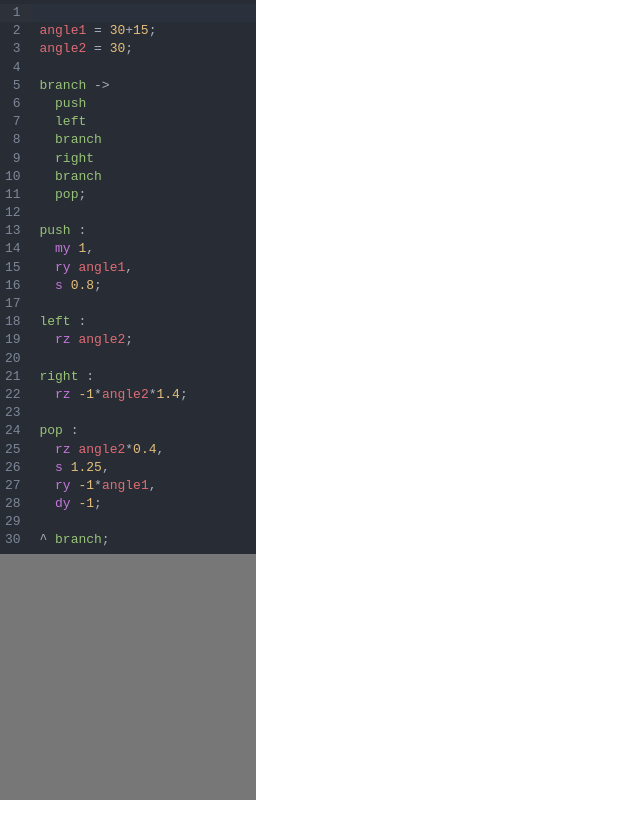
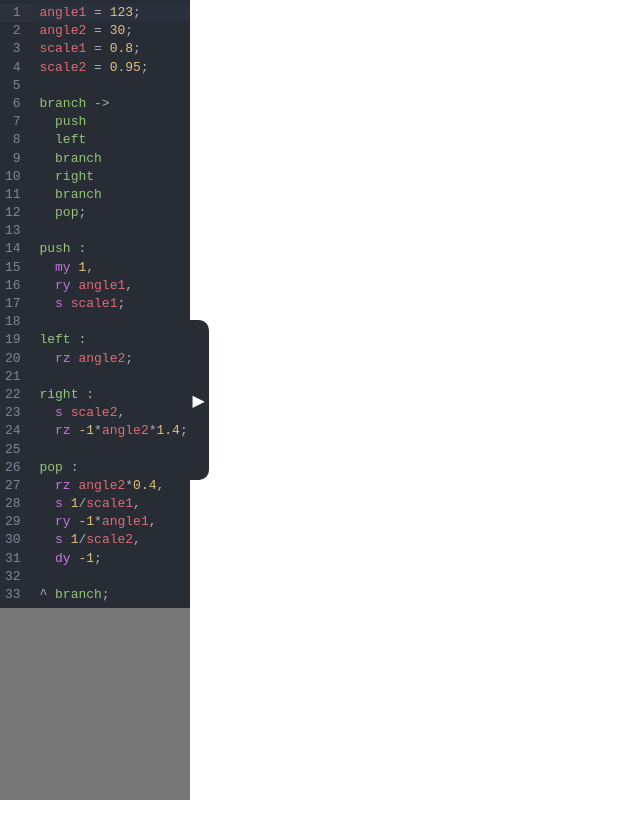
Before and after one commit to radian628/l-system-fractal-generator, a React (Vite) app: page / in a window 1280 px wide. Shown: the whole page, without its empty margins (0-640 px from the left). Built offline with nearby package versions, Linux system fonts and the light colour scheme.

Commit message:
working programming language implementation

```diff
--- a/index.html
+++ b/index.html
@@ -8,7 +8,6 @@
   </head>
   <body>
     <div id="root"></div>
-    <div id="code-editor-root"></div>
     <script type="module" src="/src/main.tsx"></script>
   </body>
 </html>
--- a/src/App.tsx
+++ b/src/App.tsx
@@ -1,12 +1,25 @@
 import { mat4, vec3 } from 'gl-matrix';
+import React from 'react';
 import { useState } from 'react'
 import './App.css'
 import { MainCanvas } from './canvas/MainCanvas'
+import { LSystemCodeEditor } from './code-editor/CodeEditor';
+import { LSystemDSLCompilerOutput } from './code-editor/Compiler';
 import { applyLSystem, iterateLSystem, LSystemApplication, LSystemSpecification, mapLSystemApplication, optimizeLSystemSpec } from './l-system/LSystemGenerator'
 
 function App() {
 
-    return <MainCanvas></MainCanvas>
+    const [lSystem, setLSystem] = useState<LSystemDSLCompilerOutput>();
+
+    return <React.Fragment>
+        <LSystemCodeEditor onSuccessfulRecompile={o => {
+            console.log(o);
+            setLSystem(o);
+        }}></LSystemCodeEditor>
+        {lSystem && <MainCanvas
+            lSystem={lSystem}
+        ></MainCanvas>}
+    </React.Fragment>
 }
 
 export default App
--- a/src/canvas/Hooks.tsx
+++ b/src/canvas/Hooks.tsx
@@ -14,7 +14,7 @@ import { transform } from "typescript";
 import { cubeIndices, cubeVertices } from "./VertexData";
 import { deindex } from "../webgl-helpers/WebGLUtils";
 import { LSystemBufferData, LSystemToBuffers } from "../l-system/LSystemToBuffers";
-import { compile } from "../code-editor/Compiler";
+import { compile, LSystemDSLCompilerOutput } from "../code-editor/Compiler";
 import { sampleCode } from "../code-editor/CodeEditor";
 
 export function useUpToDate<T>(state: T) {
@@ -24,7 +24,7 @@ export function useUpToDate<T>(state: T) {
         ref.current = state;
     }, [state]);
 
-    return [ref.current, ref];
+    return [ref.current, ref] as const;
 }
 
 export function useAnimationFrame(callback: (time: number) => void) {
@@ -54,7 +54,12 @@ type WebGLState = {
 }
 
 
-function createWebGLState(gl: WebGL2RenderingContext): Result<WebGLState, string> {
+function createWebGLState(
+    gl: WebGL2RenderingContext,
+    options: {
+        lSystem: LSystemDSLCompilerOutput
+    }
+): Result<WebGLState, string> {
     const tf = gl.createTransformFeedback();
     if (!tf) return err("Failed to create transform feedback.");
     const genProgram = getProgramFromStrings(gl, GEN_VERT_SHADER, GEN_FRAG_SHADER, {
@@ -71,8 +76,8 @@ function createWebGLState(gl: WebGL2RenderingContext): Result<WebGLState, string
     const deindexedCubeBuffer = createBufferWithData(gl, deindexedCubeVertices, gl.STATIC_DRAW);
     if (!deindexedCubeBuffer.ok) return err("Failed to create deindexed cube buffer");
 
-    const compiledLSys = compile(sampleCode);
-    if (!compiledLSys.ok) return err(JSON.stringify(compiledLSys.data));
+    const compiledLSys = options.lSystem;
+    //if (!compiledLSys.ok) return err(JSON.stringify(compiledLSys.data));
 
     const lsbd = LSystemToBuffers(
         gl,
@@ -82,8 +87,8 @@ function createWebGLState(gl: WebGL2RenderingContext): Result<WebGLState, string
             cubeBuffer: deindexedCubeBuffer.data,
             tf
         },
-        compiledLSys.data.spec,
-        compiledLSys.data.app,
+        compiledLSys.spec,
+        compiledLSys.app,
         5,
         5
     );
@@ -100,7 +105,10 @@ function createWebGLState(gl: WebGL2RenderingContext): Result<WebGLState, string
 
 
 export function useWebGLState(
-    canvasRef: React.RefObject<HTMLCanvasElement>,
+    canvasRef: React.RefObject<HTMLCanvasElement | undefined>,
+    options: {
+        lSystem: LSystemDSLCompilerOutput
+    },
     callback: (time: number, gls: WebGLState) => void
 ): {
     glStatus: Result<undefined, string>,
@@ -111,8 +119,15 @@ export function useWebGLState(
 
     const [windowSize, setWindowSize] = useState<[number, number]>([window.innerWidth, window.innerHeight]);
 
+    const [, optionsUpToDate] = useUpToDate(options);
+
+    useEffect(() => {
+        stateRef.current = undefined;
+    }, [options.lSystem]);
+
     useEffect(() => {
         window.addEventListener("resize", e => {
+            if (!canvasRef.current) return;
             stateRef.current = undefined;
             if (canvasRef.current) {
                 canvasRef.current.width = window.innerWidth;
@@ -126,7 +141,8 @@ export function useWebGLState(
         if (!gl) return setWebGLError(err("Failed to create WebGL context."));
 
         if (!stateRef.current) {
-            const state = createWebGLState(gl);
+            console.log("got here", optionsUpToDate);
+            const state = createWebGLState(gl, optionsUpToDate.current);
 
             if (!state.ok) return setWebGLError(err(state.data));
 
--- a/src/canvas/Input.tsx
+++ b/src/canvas/Input.tsx
@@ -1,6 +1,6 @@
 import { useEffect, useRef, useState } from "react";
 
-export function useInput(pointerLockRef: React.RefObject<HTMLElement>) {
+export function useInput(pointerLockRef: React.RefObject<HTMLElement | undefined>) {
 
     const inputRef = useRef({
         keysDown: {} as { [key: string]: boolean },
@@ -10,6 +10,8 @@ export function useInput(pointerLockRef: React.RefObject<HTMLElement>) {
     });
 
     useEffect(() => {
+        if (!pointerLockRef.current) return;
+
         const click = (e: MouseEvent) => {
             if (e.target === pointerLockRef.current) {
                 pointerLockRef.current?.requestPointerLock();
@@ -19,18 +21,21 @@ export function useInput(pointerLockRef: React.RefObject<HTMLElement>) {
 
 
         const keydown = (e: KeyboardEvent) => {
+            if (document.pointerLockElement !== pointerLockRef.current) return;
             inputRef.current.keysDown[e.key.toUpperCase()] = true;
         }
         document.addEventListener("keydown", keydown);
 
 
         const keyup = (e: KeyboardEvent) => {
+            if (document.pointerLockElement !== pointerLockRef.current) return;
             inputRef.current.keysDown[e.key.toUpperCase()] = false;
         };
         document.addEventListener("keyup", keyup);
 
 
         const mousemove = (e: MouseEvent) => {
+            if (document.pointerLockElement !== pointerLockRef.current) return;
             inputRef.current.mouseDeltas.x += e.movementX;
             inputRef.current.mouseDeltas.y += e.movementY;
         }
--- a/src/canvas/MainCanvas.tsx
+++ b/src/canvas/MainCanvas.tsx
@@ -2,15 +2,19 @@ import { createRef, useEffect, useRef } from "react";
 import { getProgramFromStrings, bindProgram, setUniforms, Matrix4 } from "../webgl-helpers/Shader";
 import { bindBuffer, createBufferWithData } from "../webgl-helpers/Buffer";
 import { bindVertexArray, createVertexArray } from "../webgl-helpers/VertexArray";
-import { useAnimationFrame, useWebGLState } from "./Hooks";
+import { useAnimationFrame, useUpToDate, useWebGLState } from "./Hooks";
 import { mat4, vec3 } from "gl-matrix";
 import { useInput } from "./Input";
 import { drawLSystemToBuffers } from "../l-system/LSystemToBuffers";
+import { LSystemDSLCompilerOutput } from "../code-editor/Compiler";
+import React from "react";
 
 
 
-export function MainCanvas() {
-    const canvasRef = createRef<HTMLCanvasElement>();
+export function MainCanvas(props: { lSystem: LSystemDSLCompilerOutput }) {
+    const canvasRef = useRef<HTMLCanvasElement>();
+
+    const lSystemRef = useUpToDate(props.lSystem);
 
     const inputRef = useInput(canvasRef);
 
@@ -18,7 +22,9 @@ export function MainCanvas() {
 
     const positionRef = useRef(vec3.fromValues(-3.5, -3.5, -3.5))
 
-    const glState = useWebGLState(canvasRef, (time, gls) => {
+    const glState = useWebGLState(canvasRef, {
+        lSystem: props.lSystem
+    }, (time, gls) => {
         const currentRotation =
         mat4.mul(
             mat4.create(),
@@ -69,15 +75,13 @@ export function MainCanvas() {
         // gl.drawArraysInstanced(gl.TRIANGLES, 0, 36 * gls.lSystemInstanceCount, 1);
     });
 
-    if (!glState.glStatus.ok) {
-        //console.log(glState.glStatus.data);
-        return <p>{glState.glStatus.data}</p>;
-    }
-
-    return <canvas
-        id="main-canvas"
-        ref={canvasRef}
-        width={glState.windowSize[0]}
-        height={glState.windowSize[1]}
-    ></canvas>
+    return <React.Fragment>
+        {!glState.glStatus.ok && <p>{glState.glStatus.data}</p>}
+        <canvas
+            id="main-canvas"
+            ref={elem => canvasRef.current = elem ?? undefined}
+            width={glState.windowSize[0]}
+            height={glState.windowSize[1]}
+        ></canvas>
+    </React.Fragment>
 }
--- a/src/code-editor/CodeEditor.css
+++ b/src/code-editor/CodeEditor.css
@@ -2,7 +2,23 @@
     position: absolute;
     top: 0px;
     left: 0px;
-    width: 20vw;
     height: 100vh;
     background-color: #00000088;
+    z-index: 1;
+    transition: left 0.1s;
 }
+
+.hover-expander {
+    position: absolute;
+    top: 40%;
+    left: calc(100% - 1px);
+    background-color: #282c34;
+    height: 20%;
+    width: 20px;
+    border-top-right-radius: 10px;
+    border-bottom-right-radius: 10px;
+    display: flex;
+    justify-content: center;
+    align-items: center;
+    color: white;
+}
--- a/src/code-editor/CodeEditor.tsx
+++ b/src/code-editor/CodeEditor.tsx
@@ -1,6 +1,7 @@
 // general codemirror stuff
 import {EditorState} from "@codemirror/state"
 import {EditorView, keymap, lineNumbers} from "@codemirror/view"
+import {lintGutter, linter} from "@codemirror/lint";
 import {defaultKeymap} from "@codemirror/commands"
 import {basicSetup} from "codemirror";
 import {oneDark} from "@codemirror/theme-one-dark"
@@ -13,10 +14,13 @@ import {styleTags, tags as t} from "@lezer/highlight"
 import {LRLanguage, LanguageSupport} from "@codemirror/language"
 
 import "./CodeEditor.css";
-import { compile } from "./Compiler";
-export const sampleCode = `
-angle1 = 30+15;
+import { compile, LSystemDSLCompilerOutput } from "./Compiler";
+import { useEffect, useRef, useState } from "react";
+export const sampleCode =
+`angle1 = 123;
 angle2 = 30;
+scale1 = 0.8;
+scale2 = 0.95;
 
 branch ->
   push
@@ -29,31 +33,28 @@ branch ->
 push :
   my 1,
   ry angle1,
-  s 0.8;
+  s scale1;
 
 left :
   rz angle2;
 
 right :
+  s scale2,
   rz -1*angle2*1.4;
 
 pop :
   rz angle2*0.4,
-  s 1.25,
+  s 1/scale1,
   ry -1*angle1,
+  s 1/scale2,
   dy -1;
 
 ^ branch;`;
-export function initCodeEditor() {
-
-    console.log(compile(sampleCode));
-    // console.log(tree);
-    // console.log(tree.topNode);
-    // console.log(tree.type);
-    // console.log(tree.topNode.getChildren("Replacement"));
-    // console.log(tree.topNode.getChildren("Command"));
-    // console.log(tree.topNode.getChildren("Start"));
-    // console.log(tree.topNode.getChildren("Constant"));
+export function initCodeEditor(parent: HTMLElement,
+  onSuccessfulRecompile: (output: LSystemDSLCompilerOutput) => void
+) {
+  const initCompile = compile(sampleCode);
+  if (initCompile.ok) onSuccessfulRecompile(initCompile.data);
 
   let parserWithMetadata = parser.configure({
     props: [
@@ -66,13 +67,7 @@ export function initCodeEditor() {
           LineComment: t.lineComment,
           "( )": t.paren,
           '-> | "*" | "/" | + | - | =': t.operator
-            }),
-            // indentNodeProp.add({
-            //     Instruction: context => context.column(context.node.from) + context.unit
-            // }),
-            // foldNodeProp.add({
-            //     Instruction: foldInside
-            // })
+      })
     ]
   });
 
@@ -89,6 +84,21 @@ export function initCodeEditor() {
       keymap.of(defaultKeymap),
       basicSetup,
       lineNumbers(),
+      linter((view) => {
+        const errors = compile(view.state.sliceDoc());
+        if (errors.ok) {
+          onSuccessfulRecompile(errors.data);
+          return [];
+        }
+        return errors.data.map(e => {
+          return {
+            from: e.start,
+            to: e.end,
+            severity: "error",
+            message: e.message
+          }
+        })
+      }),
       oneDark,
       keymap.of([indentWithTab]),
       new LanguageSupport(lang, [])
@@ -102,6 +112,37 @@ export function initCodeEditor() {
 
   let view = new EditorView({
       state: startState,
-        parent: codeEditorRoot
+      parent
   });
+
+  return { view };
 }
+
+export function LSystemCodeEditor(props: {
+  onSuccessfulRecompile: (o: LSystemDSLCompilerOutput) => void
+}) {
+  const [elem, setElem] = useState<HTMLElement>();
+
+  const [isHovered, setIsHovered] = useState(false);
+
+  useEffect(() => {
+    if (!elem) return;
+
+    const { view } = initCodeEditor(elem, props.onSuccessfulRecompile);
+
+    return () => view.destroy();
+  }, [elem]);
+
+  const elemSizeRef = useRef(0);
+
+  return <div
+    onMouseOver={e => setIsHovered(true)}
+    onMouseOut={e => setIsHovered(false)}
+    style={{ left: isHovered ? 0 : (-elemSizeRef.current  +1) + "px" }}
+    id="code-editor-root"
+    ref={e => {
+      if (!e) return;
+      elemSizeRef.current = e.getBoundingClientRect().width;
+      setElem(e);
+    }}><div className="hover-expander">▶</div></div>
+}
--- a/src/l-system/LSystemGenerator.tsx
+++ b/src/l-system/LSystemGenerator.tsx
@@ -30,7 +30,6 @@ export function applyLSystem<T>(application: LSystemApplication<T>, code: T[]):
         matrix = application.executions.get(instruction)?.(mat4.clone(matrix), draw) ?? matrix;
         //transformations.push(matrix);
     }
-    console.log(transformations);
     return {
         transformations,
         composedTransformation: matrix
@@ -94,7 +93,6 @@ export function optimizeLSystemSpec(spec: LSystemSpecification<string>):
 }
 
 export function iterateLSystem(spec: LSystemSpecification<number>, iterations: number) {
-    console.log(spec);
     let arr = spec.axiom.concat();
     for (let i = 0; i < iterations; i++) {
         arr = arr.map(e => spec.substitutions.get(e) ?? e).flat();
--- a/src/main.tsx
+++ b/src/main.tsx
@@ -4,12 +4,11 @@ import App from './App'
 import { MainCanvas } from './canvas/MainCanvas'
 import './index.css'
 import './code-editor/CodeEditor.css'
-import { initCodeEditor } from "./code-editor/CodeEditor"
+import { initCodeEditor, LSystemCodeEditor } from "./code-editor/CodeEditor"
 
-initCodeEditor();
 
 ReactDOM.createRoot(document.getElementById('root') as HTMLElement).render(
   <React.StrictMode>
-    <MainCanvas></MainCanvas>
+    <App></App>
   </React.StrictMode>
 )
```
Also changed, not shown: src/code-editor/Compiler.tsx (+38 -38 lines). Lines whose indentation alone changed are shown as unchanged.
